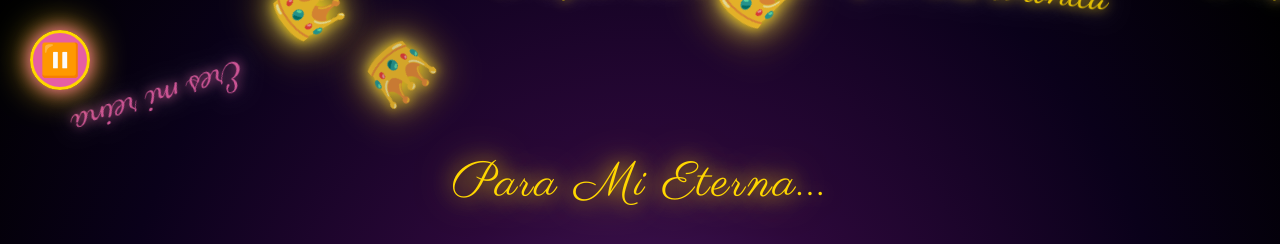
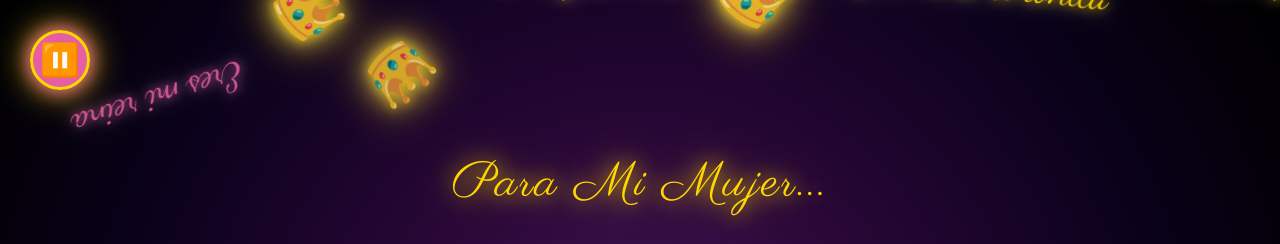
Before and after one commit to Oscarrios7777/dedicatoria, a plain HTML site: page Tu-coronita.html in a window 1280 px wide. Shown: the top 244 px of the page. Drawn offline with Linux system fonts and the light colour scheme; grey boxes are pictures that could not be loaded; a web font is replaced by a local one.

Commit message:
Modify HTML structure and styles in Tu-coronita.html
Updated the HTML content and styles for the page, including changes to the title and tag text.

```diff
--- a/Tu-coronita.html
+++ b/Tu-coronita.html
@@ -246,7 +246,7 @@ body::-webkit-scrollbar-track {
 </head>
 <body>
     <div class="container">
-    <div class="tag-text">Para Mi Eterna...</div>
+    <div class="tag-text">Para Mi Mujer...</div>
     <img src="https://i.postimg.cc/pTNcJjs4/833da65238ab099a4c49dfaab71d2a4f-1.png" alt="Coronita" class="coronita-img">
         <div class="main-title"><span id="typewriter"></span></div>
     </div>
```
